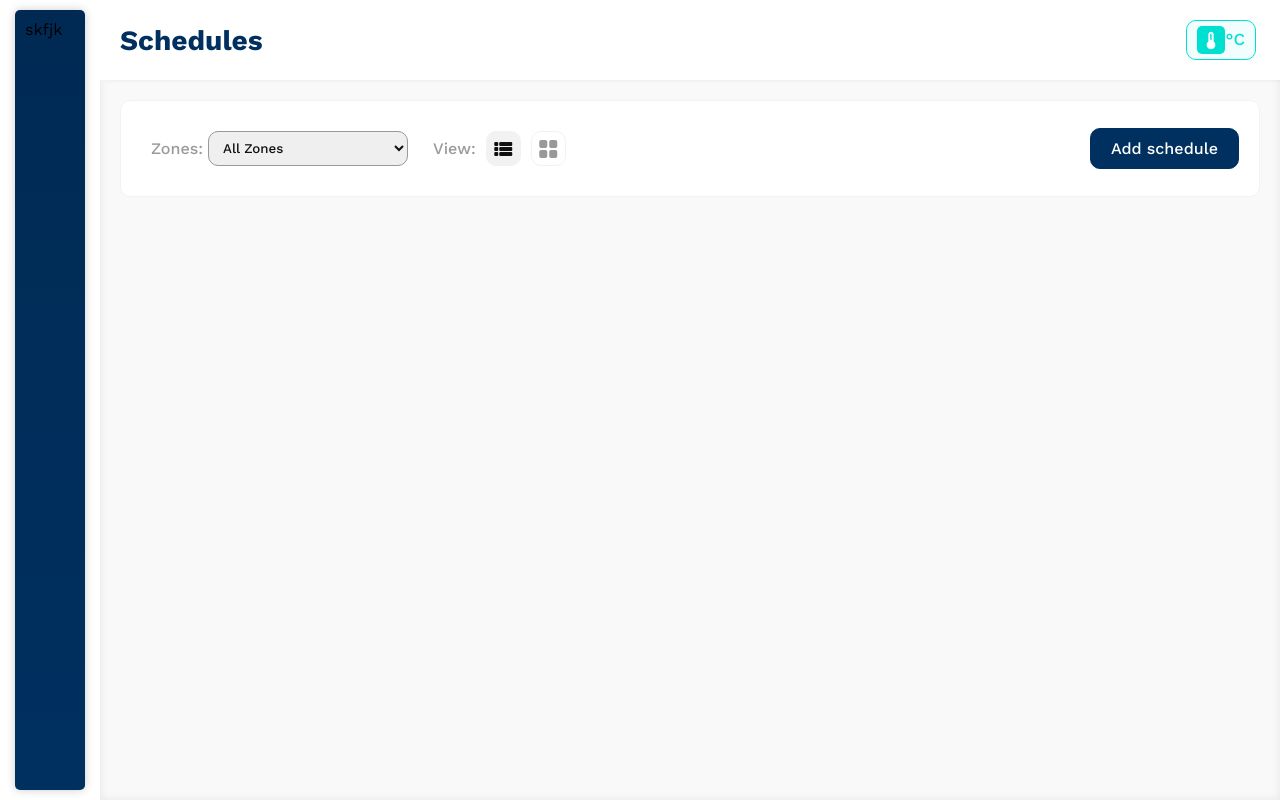
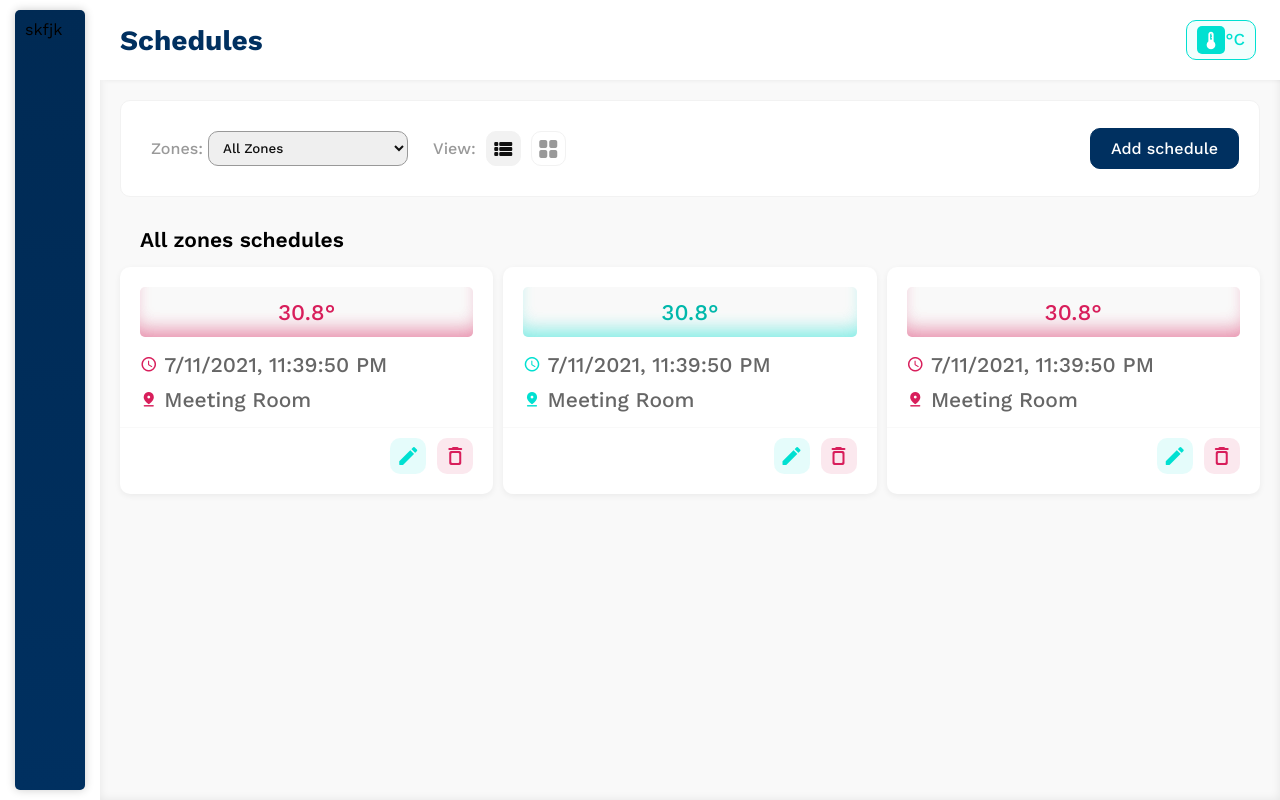
Before and after one commit to Deizadave/zone-scheduler, a React (Create React App) app: page / in a window 1280 px wide. Built offline with nearby package versions, Linux system fonts and the light colour scheme.

Commit message:
feat: add list and list item components

```diff
--- a/src/components/Button/Button.module.css
+++ b/src/components/Button/Button.module.css
@@ -153,3 +153,46 @@
 .toggle:hover {
     background-color: var(--light-color);
 }
+
+/* Icon Button */
+.icon {
+    padding: 5px;
+    display: flex;
+    justify-content: center;
+    align-items: center;
+}
+
+.icon.outline {
+    border: 1px solid transparent;
+}
+
+.icon.outline.primary {
+    color: var(--primary-color);
+    background-color: rgba(var(--primary-color-rgb), 0.1);
+}
+
+.icon.outline.primary:hover {
+    border-color: var(--primary-color);
+}
+
+.icon.outline.secondary {
+    color: var(--secondary-color);
+    background-color: rgba(var(--secondary-color-rgb), 0.1);
+}
+
+.icon.outline.secondary:hover {
+    border-color: var(--secondary-color);
+}
+
+.icon.outline.danger {
+    color: var(--danger-color);
+    background-color: rgba(var(--danger-color-rgb), 0.1);
+}
+
+.icon.outline.danger:hover {
+    border-color: var(--danger-color);
+}
+
+.icon:hover {
+    background-color: var(--light-color);
+}
--- a/src/components/Button/Button.tsx
+++ b/src/components/Button/Button.tsx
@@ -2,7 +2,7 @@ import localStyles from './Button.module.css';
 import globalStyles from '../../App.module.css';
 
 interface Props {
-  type: "button" | "toggle" | "link";
+  type: "button" | "toggle" | "link" | "icon";
   design?: "" | "fill" | "outline";
   color?: "primary" | "secondary" | "danger";
   label: string;
@@ -14,13 +14,12 @@ interface Props {
 }
 
 function Button({
-  type, design = '', color = 'primary', label = '', icon, toggleLabel = ['', ''], action, link, disabled = false
+  type, design = '', color = 'primary', label = '',
+  icon, toggleLabel = ['', ''], action, link, disabled = false
 }: Props) {
-  return (
-    <button className={`${localStyles.button} ${localStyles[type]} ${localStyles[design]} ${localStyles[color]}`}
-      onClick={action ? action : undefined} disabled={disabled}>
-        {icon ? <span className="material-icons-round">{icon}</span> : null}
-        {type === "toggle" ?
+  let content = <>{label}</>;
+  if (type === "toggle") {
+    content = (
       <>
         <span className={`
           ${localStyles.toggleSlider} ${label === toggleLabel[1] ? localStyles.toggleSliderRight : ''}
@@ -29,8 +28,16 @@ function Button({
         <span>{toggleLabel[0]}</span>
         <span>{toggleLabel[1]}</span>
       </>
-          : label
+    )
+  } else if (type === "icon") {
+    content = <span className={`${localStyles.buttonIcon} material-icons-round`}>{icon}</span>
   }
+
+  return (
+    <button className={`${localStyles.button} ${localStyles[type]} ${localStyles[design]} ${localStyles[color]}`}
+      onClick={action ? action : undefined} disabled={disabled}>
+        {(type !== "icon" && icon) ? <span className="material-icons-round">{icon}</span> : null}
+        {content}
     </button>
   );
 }
--- /dev/null
+++ b/src/components/List/List.module.css
@@ -0,0 +1,14 @@
+.title {
+    font-weight: 600;
+    padding: 20px 20px 10px;
+}
+
+.list {
+    padding: 0;
+    list-style: none;
+    margin: 0;
+}
+
+.listGrid {
+    margin: 0 -5px;
+}
--- /dev/null
+++ b/src/components/List/List.tsx
@@ -0,0 +1,16 @@
+import ScheduleItem from './components/ScheduleItem';
+import globalStyles from '../../App.module.css';
+import localStyles from './List.module.css';
+
+const List = () => {
+    return (
+        <section>
+            <h2 className={`${localStyles.title} ${globalStyles.fontSize3}`}>All zones schedules</h2>
+            <ul className={`${globalStyles.flex} ${localStyles.list}  ${localStyles.listGrid}`}>
+                <ScheduleItem />
+            </ul>
+        </section>
+    )
+}
+
+export default List;
--- /dev/null
+++ b/src/components/List/components/Item.module.css
@@ -0,0 +1,87 @@
+.listItem {
+    width: 100%;
+    border-radius: 10px;
+    margin: 5px;
+    padding: 10px 20px;
+    box-shadow: 0px 2px 6px rgba(0,0,0,0.06);
+    background-color: var(--background-color);
+    color: var(--medium-color-shade);
+    transition: color 0.2s ease-out;
+    justify-content: space-between;
+}
+
+.listItemGrid {
+    padding: 20px 0;
+    width: calc(33.33% - 10px);
+}
+
+.listItem:hover {
+    color: var(--text-color);
+}
+
+.temperature {
+    width: 60px;
+    height: 60px;
+    font-size: 1.25rem;
+    margin-right: 30px;
+    border-radius: 10px;
+    font-weight: 500;
+    color: var(--text-color);
+    background-color: var(--light-color);
+}
+
+.listItemGrid .temperature {
+    width: 100%;
+    height: 50px;
+    border-radius: 5px;
+    font-size: 1.6rem;
+    margin: 0 20px 10px;
+}
+
+.listItemHot .temperature {
+    color: var(--danger-color);
+    box-shadow: inset 0px -15px 20px -10px rgba(var(--danger-color-rgb),0.5),
+        inset 0px -15px 20px -15px rgba(var(--danger-color-rgb),1);
+}
+
+.listItemGrid.listItemHot .temperature {
+    box-shadow: inset 0px -15px 20px -10px rgba(var(--danger-color-rgb),0.2),
+        inset 0px -15px 20px -10px rgba(var(--danger-color-rgb),0.4);
+}
+
+.listItemCold .temperature {
+    color: var(--secondary-color-shade);
+    box-shadow: inset 0px -15px 20px -10px rgba(var(--secondary-color-rgb),0.5),
+        inset 0px -15px 20px -15px rgba(var(--secondary-color-rgb),1);
+}
+
+.listItemGrid.listItemCold .temperature {
+    box-shadow: inset 0px -15px 20px -10px rgba(var(--secondary-color-rgb),0.2),
+        inset 0px -15px 20px -10px rgba(var(--secondary-color-rgb),0.4);
+}
+
+.text {
+    font-weight: 500;
+    margin-right: 30px;
+}
+
+.listItemGrid .text {
+    width: 100%;
+    padding: 5px 20px;
+}
+
+.listItemHot .textIcon {
+    color: var(--danger-color);
+}
+
+.listItemCold .textIcon {
+    color: var(--secondary-color);
+}
+
+.listItemGrid .listItemFooter {
+    width: 100%;
+    padding: 10px 20px 0;
+    margin-top: 10px;
+    border-top: 1px solid var(--light-color);
+    justify-content: flex-end;
+}
--- /dev/null
+++ b/src/components/List/components/ScheduleItem.tsx
@@ -0,0 +1,70 @@
+import localStyles from './Item.module.css';
+import globalStyles from '../../../App.module.css';
+import Button from '../../Button/Button';
+
+const ScheduleItem = () => {
+    const d = new Date;
+    const time = d.toLocaleString();
+
+    return (<>
+        <li className={`${localStyles.listItem} ${localStyles.listItemGrid} ${localStyles.listItemHot} ${globalStyles.flex} ${globalStyles.flexCenterVer}`}>
+            <div className={`${globalStyles.flex} ${globalStyles.flexCenterVer}`}>
+                <div className={`${localStyles.temperature} ${globalStyles.flex} ${globalStyles.flexCenter}`}>
+                    30.8°
+                </div>
+                <h3 className={`${localStyles.text} ${globalStyles.fontSize3} ${globalStyles.inlineFlex} ${globalStyles.flexCenterVer}`}>
+                    <span className={`${localStyles.textIcon} ${globalStyles.fontSize2} material-icons-round`}>schedule</span>&nbsp;
+                    {time}
+                </h3>
+                <h4 className={`${localStyles.text} ${globalStyles.fontSize3} ${globalStyles.inlineFlex} ${globalStyles.flexCenterVer}`}>
+                    <span className={`${localStyles.textIcon} ${globalStyles.fontSize2} material-icons-round`}>pin_drop</span>&nbsp;Meeting Room
+                </h4>
+            </div>
+            <div className={`${localStyles.listItemFooter} ${globalStyles.flex} ${globalStyles.flexCenterVer}`}>
+                <Button type="icon" icon="edit" design="outline" color="secondary" label="Edit schedule" action={() => {}} />
+                &nbsp;&nbsp;
+                <Button type="icon" icon="delete_outline" design="outline" color="danger" label="Delete schedule" action={() => {}} />
+            </div>
+        </li>
+        <li className={`${localStyles.listItem} ${localStyles.listItemGrid} ${localStyles.listItemCold} ${globalStyles.flex} ${globalStyles.flexCenterVer}`}>
+            <div className={`${globalStyles.flex} ${globalStyles.flexCenterVer}`}>
+                <div className={`${localStyles.temperature} ${globalStyles.flex} ${globalStyles.flexCenter}`}>
+                    30.8°
+                </div>
+                <h3 className={`${localStyles.text} ${globalStyles.fontSize3} ${globalStyles.inlineFlex} ${globalStyles.flexCenterVer}`}>
+                    <span className={`${localStyles.textIcon} ${globalStyles.fontSize2} material-icons-round`}>schedule</span>&nbsp;
+                    {time}
+                </h3>
+                <h4 className={`${localStyles.text} ${globalStyles.fontSize3} ${globalStyles.inlineFlex} ${globalStyles.flexCenterVer}`}>
+                    <span className={`${localStyles.textIcon} ${globalStyles.fontSize2} material-icons-round`}>pin_drop</span>&nbsp;Meeting Room
+                </h4>
+            </div>
+            <div className={`${localStyles.listItemFooter} ${globalStyles.flex} ${globalStyles.flexCenterVer}`}>
+                <Button type="icon" icon="edit" design="outline" color="secondary" label="Edit schedule" action={() => {}} />
+                &nbsp;&nbsp;
+                <Button type="icon" icon="delete_outline" design="outline" color="danger" label="Delete schedule" action={() => {}} />
+            </div>
+        </li>
+        <li className={`${localStyles.listItem} ${localStyles.listItemGrid} ${localStyles.listItemHot} ${globalStyles.flex} ${globalStyles.flexCenterVer}`}>
+            <div className={`${globalStyles.flex} ${globalStyles.flexCenterVer}`}>
+                <div className={`${localStyles.temperature} ${globalStyles.flex} ${globalStyles.flexCenter}`}>
+                    30.8°
+                </div>
+                <h3 className={`${localStyles.text} ${globalStyles.fontSize3} ${globalStyles.inlineFlex} ${globalStyles.flexCenterVer}`}>
+                    <span className={`${localStyles.textIcon} ${globalStyles.fontSize2} material-icons-round`}>schedule</span>&nbsp;
+                    {time}
+                </h3>
+                <h4 className={`${localStyles.text} ${globalStyles.fontSize3} ${globalStyles.inlineFlex} ${globalStyles.flexCenterVer}`}>
+                    <span className={`${localStyles.textIcon} ${globalStyles.fontSize2} material-icons-round`}>pin_drop</span>&nbsp;Meeting Room
+                </h4>
+            </div>
+            <div className={`${localStyles.listItemFooter} ${globalStyles.flex} ${globalStyles.flexCenterVer}`}>
+                <Button type="icon" icon="edit" design="outline" color="secondary" label="Edit schedule" action={() => {}} />
+                &nbsp;&nbsp;
+                <Button type="icon" icon="delete_outline" design="outline" color="danger" label="Delete schedule" action={() => {}} />
+            </div>
+        </li>
+    </>)
+}
+
+export default ScheduleItem;
--- a/src/components/Scheduler/Scheduler.tsx
+++ b/src/components/Scheduler/Scheduler.tsx
@@ -94,7 +94,7 @@ const Scheduler = ({show, close}: Props) => {
             <section className={localStyles.modalContent} onClick={e => e.stopPropagation()}>
                 <header className={`${localStyles.modalHeader} ${globalStyles.flex} ${globalStyles.flexCenterVer} ${globalStyles.flexBetweenHor}`}>
                     <h1 className={`${globalStyles.flex1} ${globalStyles.fontSize3}`}>Schedule</h1>
-                    <Button type="button" color="primary" icon="close" label="" action={() => {setForm({...initialForm}); close()}} />
+                    <Button type="icon" color="primary" design="outline" icon="close" label="" action={() => {setForm({...initialForm}); close()}} />
                 </header>
                 <main className={localStyles.modalBody}>
                     {formFieldArray.map((field: any, i) => (
@@ -109,7 +109,7 @@ const Scheduler = ({show, close}: Props) => {
                 </main>
                 <footer className={`${localStyles.modalFooter} ${globalStyles.flex} ${globalStyles.flexBetweenHor}`}>
                     <Button type="toggle" color="secondary" label="Temperature unit" toggleLabel={['°F','°C']} />
-                    <Button type="button" design="fill" color="primary" label="Add schedule" action={addSchedule} disabled={!form.isValid} />
+                    <Button type="button" design="fill" color="primary" label="Save" action={addSchedule} disabled={!form.isValid} />
                 </footer>
             </section>
         </div>
--- a/src/pages/SchedulesPage/SchedulesPage.tsx
+++ b/src/pages/SchedulesPage/SchedulesPage.tsx
@@ -3,6 +3,7 @@ import Filter from "./components/Filter/Filter";
 import Header from "../../components/Header/Header";
 import pageStyles from '../Pages.module.css';
 import Scheduler from "../../components/Scheduler/Scheduler";
+import List from "../../components/List/List";
 
 const Schedules = () => {
     const [showScheduler, setShowScheduler] = useState<boolean>(false);
@@ -12,6 +13,7 @@ const Schedules = () => {
             <Header title="Schedules" />
             <Filter addSchedule={() => {console.log('sdsd');setShowScheduler(true)}} />
             <Scheduler show={showScheduler} close={() => setShowScheduler(false)} />
+            <List />
         </div>
     )
 };
--- a/src/pages/SchedulesPage/components/Filter/Filter.module.css
+++ b/src/pages/SchedulesPage/components/Filter/Filter.module.css
@@ -1,5 +1,6 @@
 .filter {
     padding: 20px;
+    margin-bottom: 10px;
     border-radius: 10px;
     border: 1px solid var(--light-color-shade);
     background-color: var(--background-color);
```
Lines whose indentation alone changed are shown as unchanged.
